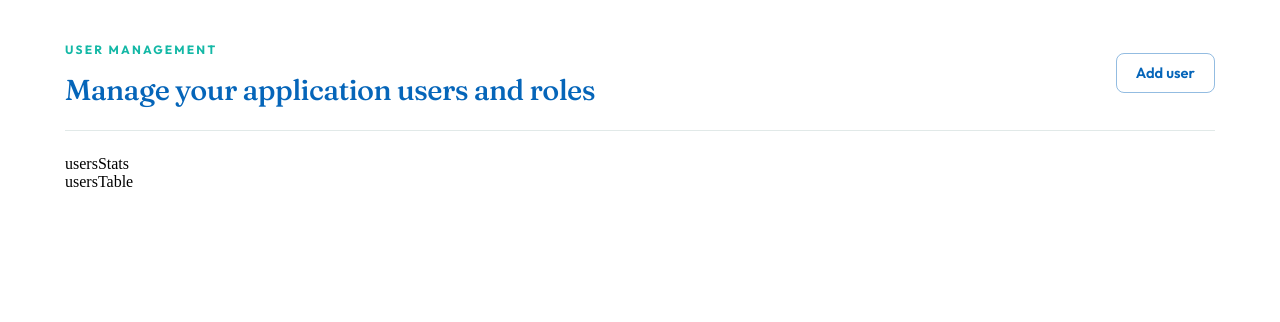
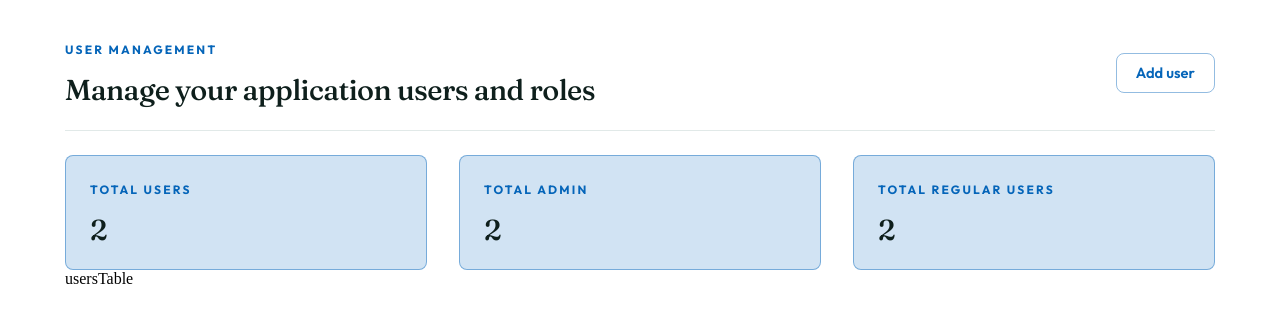
Before and after one commit to achrafelmakaoui/User_Management_TP, a React (Create React App) app in the folder frontend/: page / in a window 1280 px wide. Shown: the top 322 px of the page. Built offline with nearby package versions, Linux system fonts and the light colour scheme.

Commit message:
Add User State UI

```diff
--- a/frontend/src/components/usersStats/UsersStats.css
+++ b/frontend/src/components/usersStats/UsersStats.css
@@ -0,0 +1,32 @@
+.stateBanner{
+    width: 100%;
+    display: flex;
+    align-items: center;
+    justify-content: space-between;
+    gap: 2rem;
+}
+.stateCard {
+    background-color: #bed7eeb3;
+    border: 1px solid #0565b972;
+    width: 100%;
+    padding: 1.5rem;
+    border-radius: 8px;
+}
+.stateCard span{
+    font-family: "Outfit", sans-serif;
+    font-size: 0.75rem;
+    font-weight: 700;
+    color: #0565b9;
+    letter-spacing: .18em;
+    text-transform: uppercase;
+}
+
+.stateCard h3{
+    font-family: 'Fraunces', serif;
+    font-size: 1.8rem;
+    font-weight: 500;
+    color: #0e1f1c;
+    letter-spacing: -0.02em;
+    line-height:1.1;
+    margin-top: 1rem;
+}
--- a/frontend/src/components/usersStats/UsersStats.jsx
+++ b/frontend/src/components/usersStats/UsersStats.jsx
@@ -1,9 +1,23 @@
 import React from 'react'
+import "./UsersStats.css"
 
 const usersStats = () => {
-  return (
-    <div>usersStats</div>
-  )
+    return (
+        <div className='stateBanner'>
+            <div className='stateCard'>
+                <span>Total Users</span>
+                <h3>2</h3>
+            </div>
+            <div className='stateCard'>
+                <span>Total Admin</span>
+                <h3>2</h3>
+            </div>
+            <div className='stateCard'>
+                <span>Total Regular Users</span>
+                <h3>2</h3>
+            </div>
+        </div>
+    )
 }
 
 export default usersStats
--- a/frontend/src/pages/UsersPage.css
+++ b/frontend/src/pages/UsersPage.css
@@ -19,7 +19,7 @@
     font-family: "Outfit", sans-serif;
     font-size: 0.75rem;
     font-weight: 700;
-    color: #14B8A6;
+    color: #0565b9;
     letter-spacing: .18em;
     text-transform: uppercase;
 }
@@ -27,7 +27,7 @@
     font-family: 'Fraunces', serif;
     font-size: 1.8rem;
     font-weight: 500;
-    color: #0565b9;
+    color: #0e1f1c;
     letter-spacing: -0.02em;
     line-height:1.1;
     margin-top: 1rem;
```
